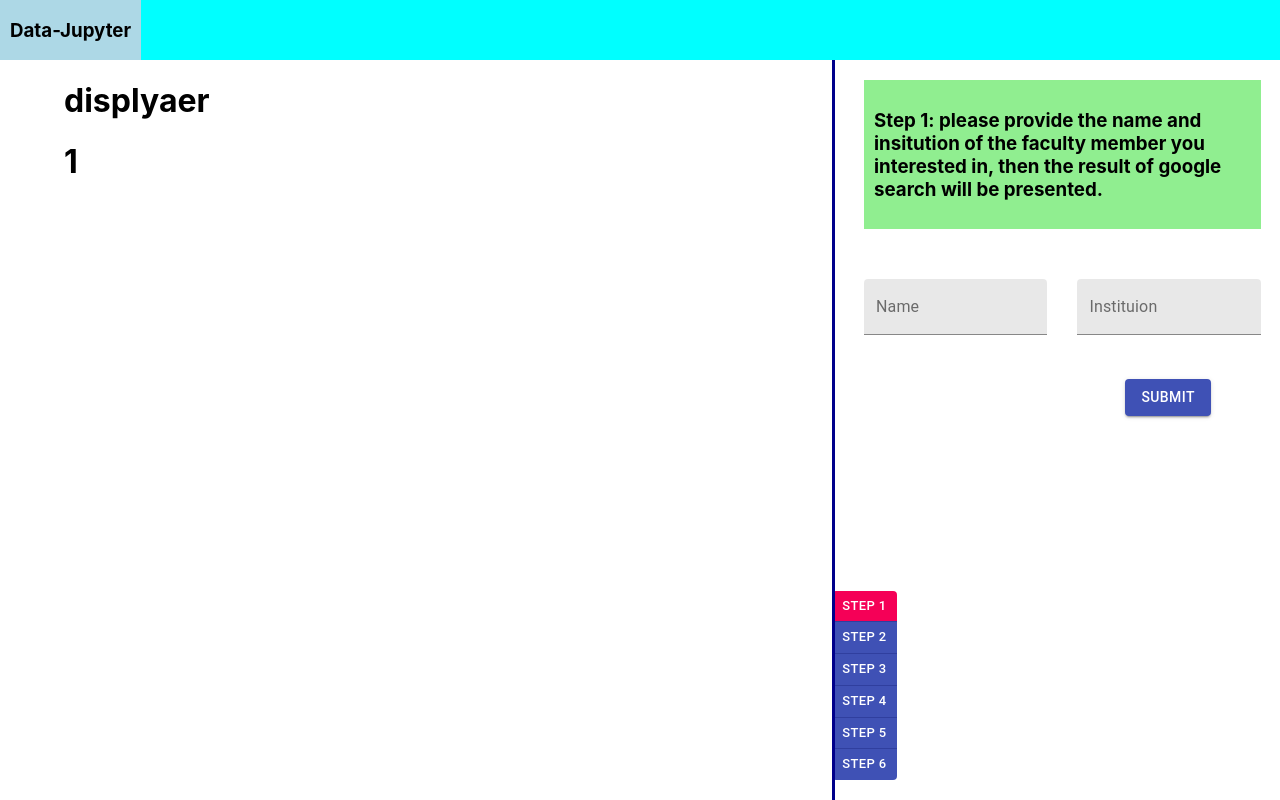
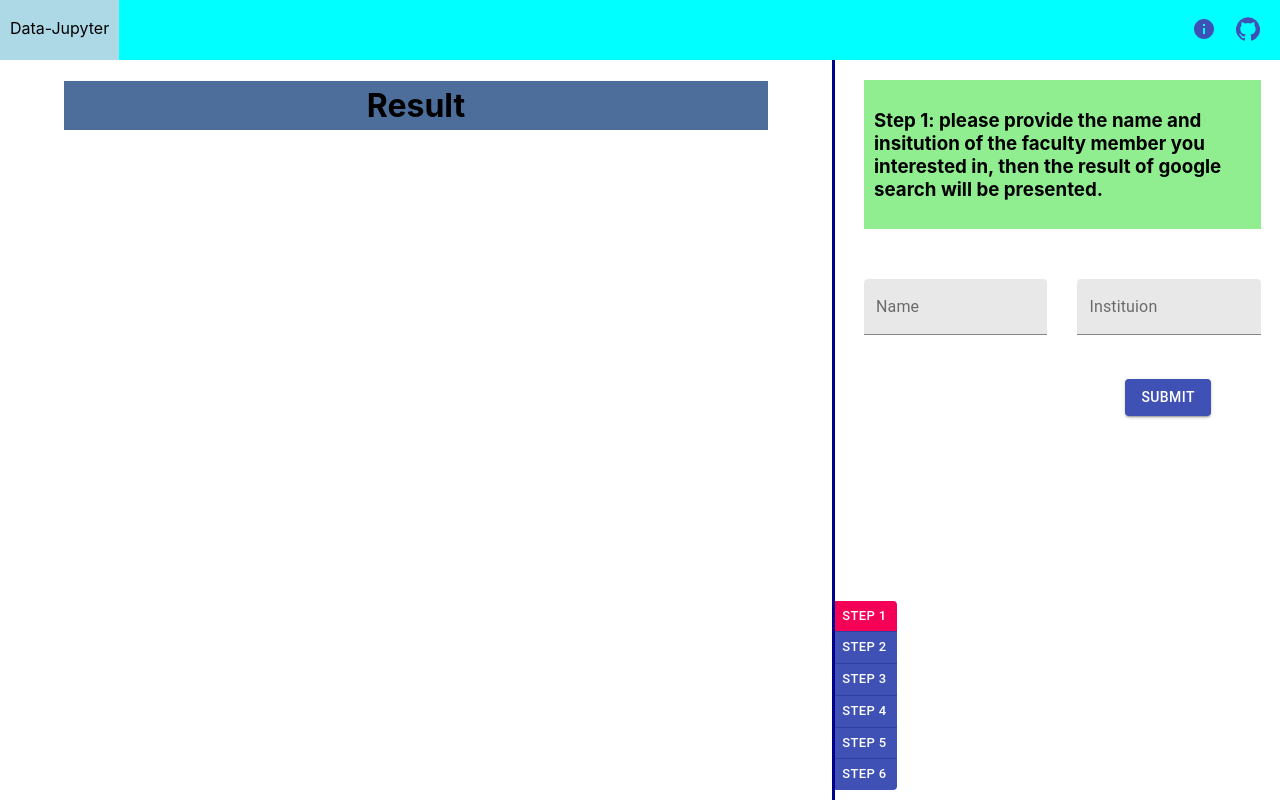
Before and after one commit to Philosyang/dataJupyter, a React (Create React App) app in the folder frontend/data-jupyter/: page / in a window 1280 px wide. Built offline with nearby package versions, Linux system fonts and the light colour scheme.

Commit message:
add more css

```diff
--- a/frontend/data-jupyter/package.json
+++ b/frontend/data-jupyter/package.json
@@ -4,6 +4,7 @@
   "private": true,
   "dependencies": {
     "@material-ui/core": "^4.11.4",
+    "@material-ui/icons": "^4.11.2",
     "@testing-library/jest-dom": "^5.14.1",
     "@testing-library/react": "^11.2.7",
     "@testing-library/user-event": "^12.8.3",
--- a/frontend/data-jupyter/src/componets/eachSteps/step1/stepOneDisplay.css
+++ b/frontend/data-jupyter/src/componets/eachSteps/step1/stepOneDisplay.css
@@ -1,7 +1,7 @@
 .singleBlock{
     border-style: solid;
-    border-color: darkblue;
-    border-radius: 20px;
+    border-color: paleturquoise;
+    border-radius: 10px;
     padding: 20px;
     word-wrap: break-word;
     margin: 10px;
--- a/frontend/data-jupyter/src/componets/eachSteps/step1/stepOneInput.css
+++ b/frontend/data-jupyter/src/componets/eachSteps/step1/stepOneInput.css
@@ -19,4 +19,5 @@
     border-style: solid;
     border-color: lightgreen;
     border-radius: 10px;
+    padding-left: 40px;
 }
--- a/frontend/data-jupyter/src/componets/eachSteps/step1/stepOneInput.jsx
+++ b/frontend/data-jupyter/src/componets/eachSteps/step1/stepOneInput.jsx
@@ -14,6 +14,7 @@ export default function StepOneInput(props) {
 
 
 
+
     useEffect(
         ()=>{props.changInputOnePair({name, institution}); console.log("submitted, sent steponeinput state to workflow",{name, institution})
         setDis({name: name, ins: institution})
@@ -24,11 +25,16 @@ export default function StepOneInput(props) {
         ()=>{props.displayUrls(displayUrls)}
     ,[displayUrls])
 
+    useEffect(()=>{
+        setDis({name: name, ins: institution})
+    }, [])
+
 
 
     const handleStepOneSubmit = () =>{
 
         setIsSubmitted(true)
+        setDis({name: name, ins: institution})
         var data = {name: {name}, institution: {institution}}
         console.log(data)
         fetch("/aba", {
@@ -58,11 +64,11 @@ export default function StepOneInput(props) {
                 <Button color = "primary" variant="contained" onClick={handleStepOneSubmit}>Submit</Button>
             </div>
             {
-                !isSubmitted ? (
+                dis["name"] === "" ? (
                     <h1></h1>
                 ) : (
                     <div className = "lastSearch">
-                        <h1>Last search : {name} , {institution}</h1>
+                        <h1>Last search : {dis["name"]} , {dis["ins"]}</h1>
                     </div>
                 )
             }
--- a/frontend/data-jupyter/src/componets/naviBar.css
+++ b/frontend/data-jupyter/src/componets/naviBar.css
@@ -14,4 +14,27 @@
     padding-left: 10px;
     padding-right: 10px;
     border: darkblue 5px;
+    position: absolute;
+    height: 60px;
+    margin: 0;
 }
+
+
+.info{
+    position: relative;
+    top: 17px;
+    padding-right: 20px;
+    text-align: right;
+}
+
+.displayInfo{
+    position: fixed;
+    top:60px;
+    right:2%;
+    background-color:lightblue;
+    z-index: 20;
+    width: 20%;
+    padding-left: 20px;
+    border-style: solid;
+    border-color: paleturquoise;
+}
--- a/frontend/data-jupyter/src/componets/naviBar.jsx
+++ b/frontend/data-jupyter/src/componets/naviBar.jsx
@@ -1,11 +1,31 @@
 import {React, useEffect, useState} from "react"
+import GitHubIcon from '@material-ui/icons/GitHub';
 import "./naviBar.css"
+import InfoIcon from '@material-ui/icons/Info';
 
 export default function NaviBar() {
+
+    const [displayInfo, setDisplayInfo] = useState(false)
+
+
     return(
-        <div className = "NaviBarWrapper">
-            <div className = "titleWrapper">
-                <h3>Data-Jupyter</h3>
+        <div>
+            <div className = "NaviBarWrapper">
+                <div className = "titleWrapper">
+                    <span style={{position:"relative", top:"18px"}}>Data-Jupyter</span>
+                </div>
+                <div className = "info">
+                    <InfoIcon title = "click for more info" color="primary" style={{paddingRight:"20px", cursor:"pointer"}} onClick = {()=>{setDisplayInfo(!displayInfo)}}/>
+                    <a href="https://github.com/Philosyang/dataJupyter" target="_blank" style={{textDecoration:"none"}}>
+                        <GitHubIcon color ="primary"/>
+                    </a>
+                </div>
+            </div>
+            <div >
+                {!displayInfo ? <p></p> : <div className= "displayInfo">
+                    <p> Data-Jupyter is a workbench for data collecting/cleaing/analysis</p>
+                    <p> Developers: Yufei Zhu, Peifan(Philos) Yang, Jincheng Liu</p>
+                </div>  }
             </div>
         </div>
     )
--- a/frontend/data-jupyter/src/componets/steps.css
+++ b/frontend/data-jupyter/src/componets/steps.css
@@ -1,5 +1,5 @@
 .selectionSteps {
     position: fixed;
-    bottom: 20px;
+    bottom: 10px;
     left: 65.025%
 }
--- a/frontend/data-jupyter/src/componets/workflow.css
+++ b/frontend/data-jupyter/src/componets/workflow.css
@@ -37,3 +37,8 @@
     position: relative;
     top: 50px;
 }
+
+.result {
+    background-color:#4d6d9a;
+    text-align: center;
+}
--- a/frontend/data-jupyter/src/componets/workflow.jsx
+++ b/frontend/data-jupyter/src/componets/workflow.jsx
@@ -30,8 +30,9 @@ export default function WorkFlow() {
     return(
         <div className = "WorkFlowWrapper">
             <div className = "displayArea">
-                <h1>displyaer</h1>
-                <h1>{step}</h1>
+                <div className = "result">
+                   <h1 style= {{paddingTop : "5px", paddingBottom: "5px"}}>Result</h1>
+                </div>
                 <Steps
                 changeStep = {
                     s => setStep(s)
```
Also changed, not shown: 1 other file (tests, documents, lock files or other folders).
